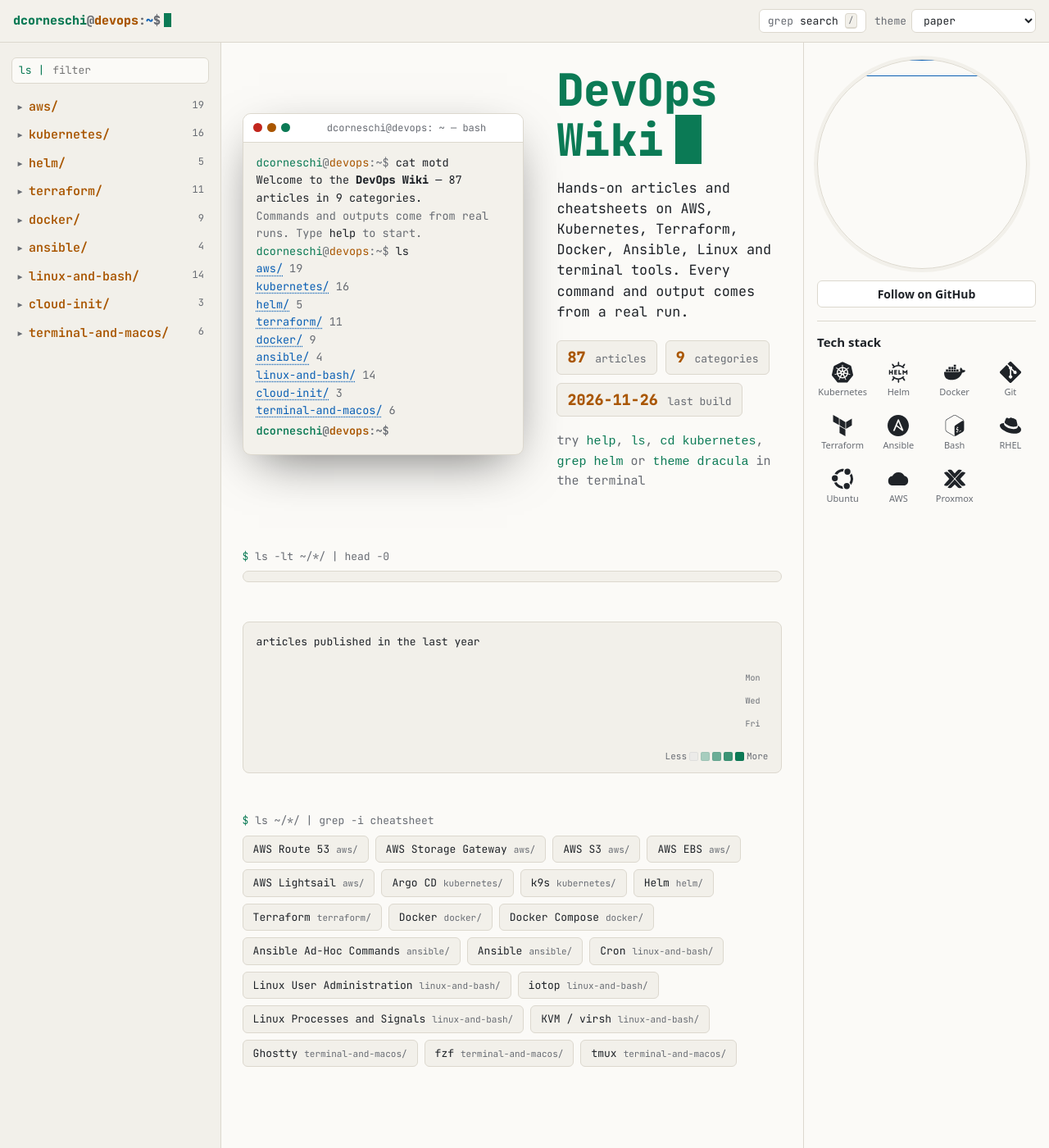
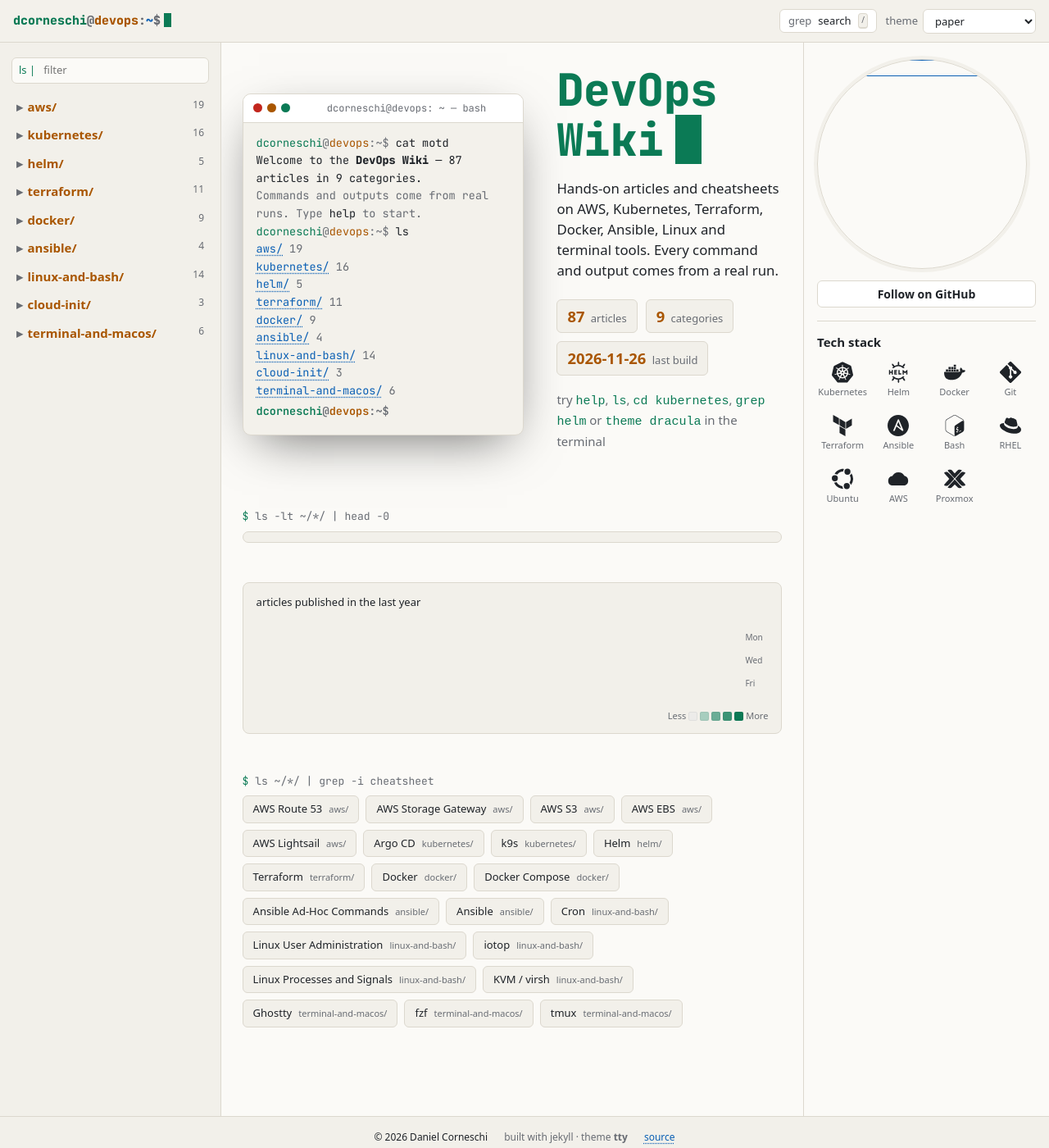
Before and after one commit to dcorneschi/documentation, a Jekyll site: the page built from README.md, in a window 1280 px wide and 1400 px high. Shown: the whole window at 82% size. Built offline with Jekyll 4.4.1, drawn with Linux system fonts in a browser that asks for light colours; our own code applies the rules of GitHub Pages for plain Markdown files.

Commit message:
Use the sidebar sans-serif font for readable UI text
The left sidebar now matches the profile sidebar (14px links, 15px
category names). The home page description, stats, latest list,
activity graph and cheatsheets, the article meta line and pager, the
footer and the search and theme controls use the same font. The
terminal, prompt, $ command lines, headings and code stay monospace.

Co-Authored-By: Claude Opus 5.5 <noreply@anthropic.com>

```diff
--- a/assets/css/tty.css
+++ b/assets/css/tty.css
@@ -277,6 +277,7 @@ kbd {
   overflow-y: auto;
   padding: 18px 14px 40px;
   scrollbar-width: thin;
+  font-family: var(--sans); /* same font as the profile sidebar on the right */
 }
 .sidebar { border-right: 1px solid var(--border); background: var(--bg-alt); }
 .filter {
@@ -301,7 +302,7 @@ kbd {
 .count { color: var(--muted); font-weight: 400; font-size: 12px; }
 .nav-cat ul { list-style: none; margin: 4px 0 10px; padding: 0 0 0 14px; border-left: 1px dashed var(--border); }
 .nav-cat li a {
-  display: block; padding: 3px 8px; font-size: 13px; line-height: 1.45;
+  display: block; padding: 3px 8px; font-size: 14px; line-height: 1.45;
   color: var(--fg); text-decoration: none; border-radius: 4px;
 }
 .nav-cat li a:hover { background: var(--bg-raised); color: var(--accent); }
@@ -605,3 +606,11 @@ div.highlighter-rouge:hover .code-tools, .code-tools:focus-within { opacity: 1;
   .brand { font-size: 13px; }
   .main { padding: 20px 16px 48px; }
 }
+
+/* Readable UI text uses the same sans-serif font as the sidebars; terminal-styled parts
+   (prompt, $ command lines, the home terminal, headings, code) stay monospace. */
+.hero-lead, .stats, .hint, .latest-list, .activity-box, .cheat-row,
+.meta, .pager, .footer, .search-open, .palette, .search-results, .search-help {
+  font-family: var(--sans);
+  font-variant-numeric: tabular-nums;
+}
```
